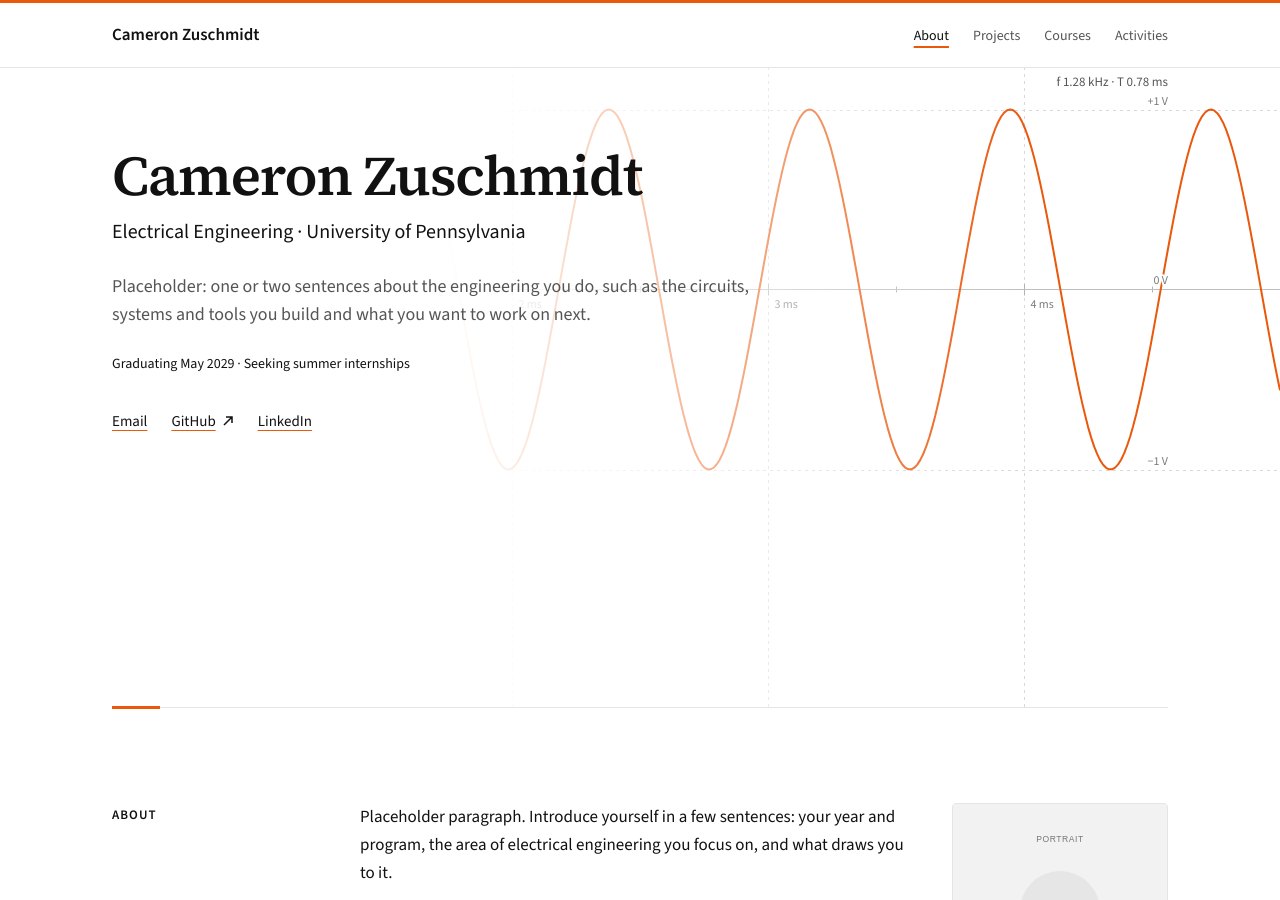
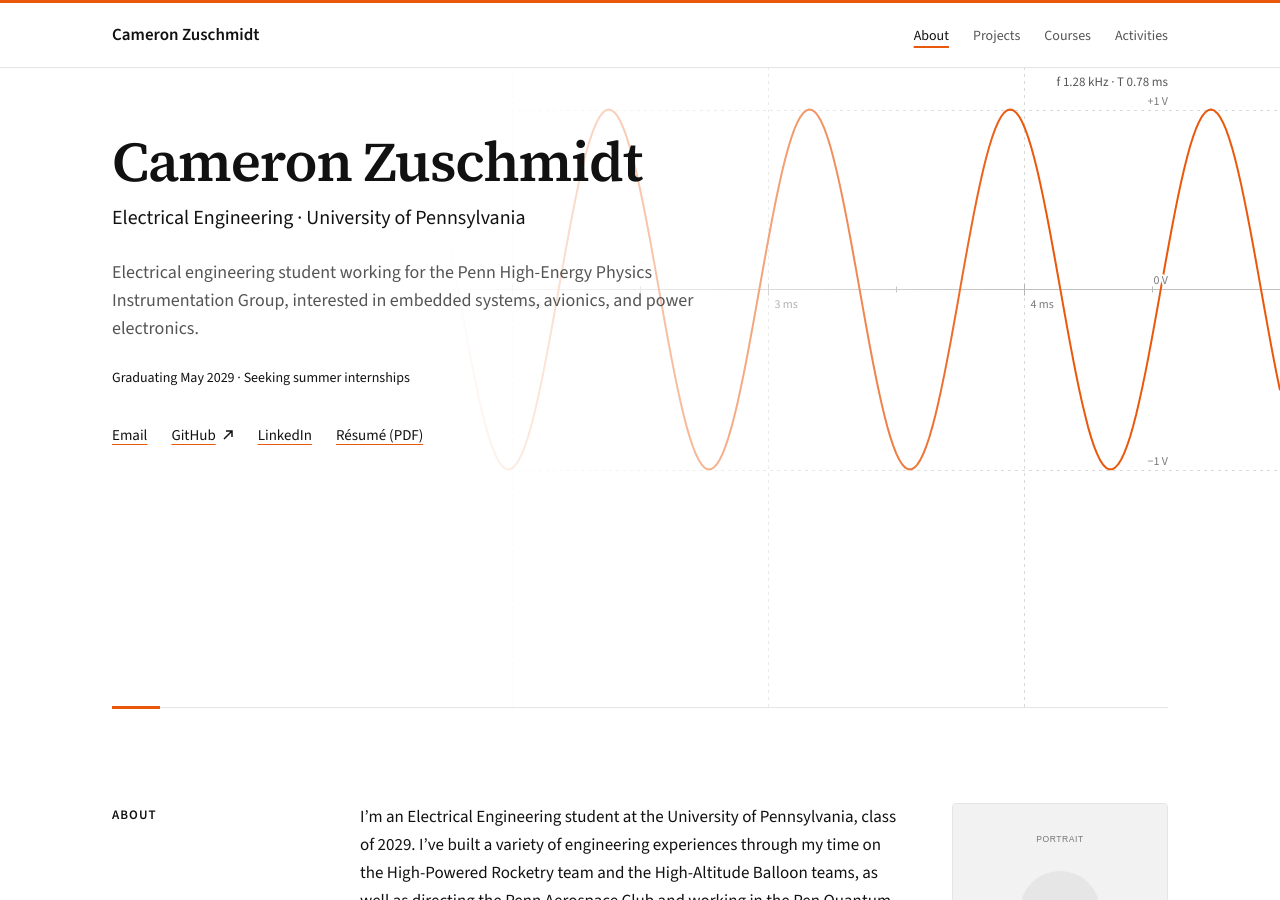
Before and after one commit to CZuschmidt/portfolio_website, a Jekyll site: the page built from index.md, in a window 1280 px wide and 900 px high, scrolled down 197 px. Built offline with Jekyll 4.4.1, drawn with Linux system fonts in a browser that asks for light colours; some of the changed text lies outside the part shown.

Commit message:
intro contd

```diff
--- a/_config.yml
+++ b/_config.yml
@@ -12,8 +12,8 @@
   headline: "Electrical Engineering · University of Pennsylvania"   # REPLACE
   # One or two sentences: what you work on and what you want to do next.
   intro: >-
-    Placeholder: one or two sentences about the engineering you do, such as
-    the circuits, systems and tools you build and what you want to work on next.
+    Electrical engineering student working for the Penn High-Energy Physics Instrumentation Group,
+    interested in embedded systems, avionics, and power electronics.
   # Optional status line (internship search, graduation date, …). Leave "" to hide.
   status: "Graduating May 2029 · Seeking summer internships"
   # Portrait shown in the About section. Put your photo in assets/img/ and
@@ -31,7 +31,7 @@
   - label: "LinkedIn"
     url: "www.linkedin.com/in/camzus"                               # ADD: e.g. "https://www.linkedin.com/in/your-handle/"
   - label: "Résumé (PDF)"
-    url: ""                               # ADD: put the file at assets/files/resume.pdf, then use "/assets/files/resume.pdf"
+    url: "/assets/files/resume.pdf"                               # ADD: put the file at assets/files/resume.pdf, then use "/assets/files/resume.pdf"
 
 # --- SEO / sharing ---------------------------------------------------------------
 title: "Electrical Engineering Portfolio" # Used in the browser tab: "<name> — <title>"
--- a/index.md
+++ b/index.md
@@ -8,10 +8,6 @@
   Your skills list is in _data/skills.yml.
 {% endcomment %}
 
-Placeholder paragraph. Introduce yourself in a few sentences: your year and
-program, the area of electrical engineering you focus on, and what draws you to it.
+I'm an Electrical Engineering student at the University of Pennsylvania, class of 2029. I've built a variety of engineering experiences through my time on the High-Powered Rocketry team and the High-Altitude Balloon teams, as well as directing the Penn Aerospace Club and working in the Pen Quantum Computing Club. I currently work as a student hardware verification engineer and student researcher as part of a Penn physics instrumentation group. In my free time, I pursue photography and coach/play baseball.
 
-Placeholder paragraph. Describe the kind of work you like most, for example
-taking a board from schematic to bring-up or writing firmware against a
-datasheet, and what you are looking for next, such as an internship, research
-position or full-time role.
+My primary interests lie in embedded systems and hardware development. I particularly enjoy writing low-level embedded software, such as hardware configuration implemented directly from datasheets. I also enjoy PCB design and completing hardware verification to confirm design requirements. I am currently seeking an internshiop for the 2027 summer in which I can contribute across this full development cycle.
```
Also changed, not shown: 1 other file.
